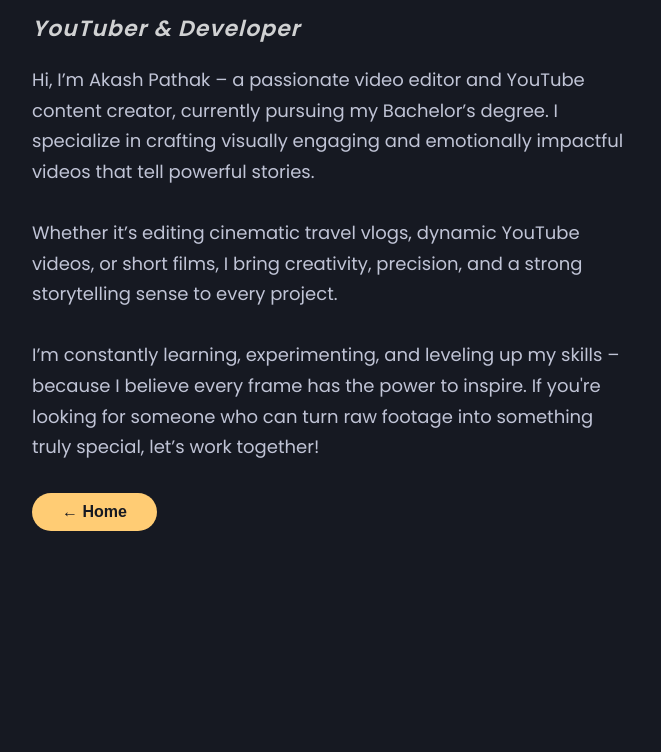
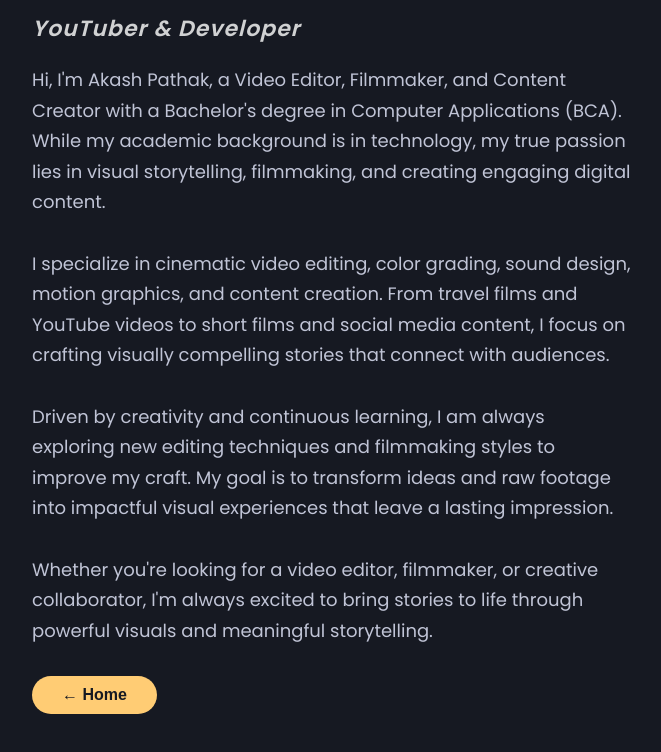
Before and after one commit to AkashPathak-mmv/akashpathak, a plain HTML site: page about.html in a window 1280 px wide. Shown: the part 550-1302 px from the top of the page, without its empty margins (308-969 px from the left). Before the commit the page ends 1141 px from the top, so only its background shows below. Drawn offline with Linux system fonts and the light colour scheme.

Commit message:
Update about.html

```diff
--- a/about.html
+++ b/about.html
@@ -138,13 +138,21 @@
       <div class="text">
         <h1>About Me</h1>
         <h5>YouTuber & Developer</h5>
-        <p>
-          Hi, I’m Akash Pathak – a passionate video editor and YouTube content creator, currently pursuing my Bachelor’s degree. I specialize in crafting visually engaging and emotionally impactful videos that tell powerful stories.
-          <br><br>
-          Whether it’s editing cinematic travel vlogs, dynamic YouTube videos, or short films, I bring creativity, precision, and a strong storytelling sense to every project.
-          <br><br>
-          I’m constantly learning, experimenting, and leveling up my skills – because I believe every frame has the power to inspire. If you're looking for someone who can turn raw footage into something truly special, let’s work together!
-        </p>
+       <p>
+Hi, I'm Akash Pathak, a Video Editor, Filmmaker, and Content Creator with a Bachelor's degree in Computer Applications (BCA). While my academic background is in technology, my true passion lies in visual storytelling, filmmaking, and creating engaging digital content.
+
+<br><br>
+
+I specialize in cinematic video editing, color grading, sound design, motion graphics, and content creation. From travel films and YouTube videos to short films and social media content, I focus on crafting visually compelling stories that connect with audiences.
+
+<br><br>
+
+Driven by creativity and continuous learning, I am always exploring new editing techniques and filmmaking styles to improve my craft. My goal is to transform ideas and raw footage into impactful visual experiences that leave a lasting impression.
+
+<br><br>
+
+Whether you're looking for a video editor, filmmaker, or creative collaborator, I'm always excited to bring stories to life through powerful visuals and meaningful storytelling.
+</p>
         <a href="index.html"><button type="button">← Home</button></a>
       </div>
     </div>
```
